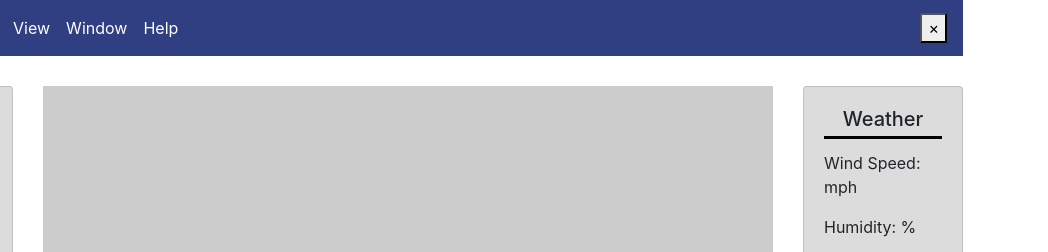
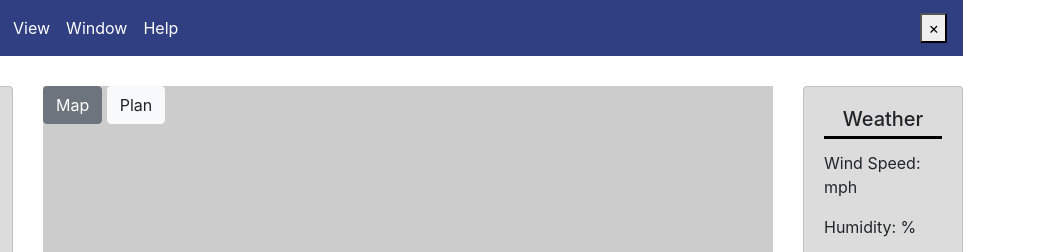
Before and after one commit to JDLyford/LAANC, a plain HTML site: page LAANC app/index.html in a window 1280 px wide. Shown: the top 252 px of the page, 232-1280 px from the left. Drawn offline with nearby package versions, Linux system fonts and the light colour scheme; no server answers; placeholder pictures from the web are drawn by us.

Commit message:
added page buttons

```diff
--- a/LAANC app/index.html
+++ b/LAANC app/index.html
@@ -55,7 +55,9 @@
                     </div>
                 </div>
                 <div class="col-8">
-                    <img id="airmapsAPI" class="img-fluid" src="http://via.placeholder.com/800x800">
+                        <button type="button" id="map" class="btn btn-secondary">Map</button>
+                        <button type="button" id="plan" class="btn btn-light">Plan</button>
+                        <img id="airmapsAPI" class="img-fluid position-relative" src="http://via.placeholder.com/800x800">
                 </div>
                 <div class="col-2">
                     <div class="card">
--- a/LAANC app/style.css
+++ b/LAANC app/style.css
@@ -14,7 +14,11 @@ h5 {
 
 .navbar {
     background-color:rgb(48, 62, 130);
+ }
 
+ #airmapsAPI {
+    top: -38px;
+    z-index: -1;
  }
 
  .nav-link{
```
